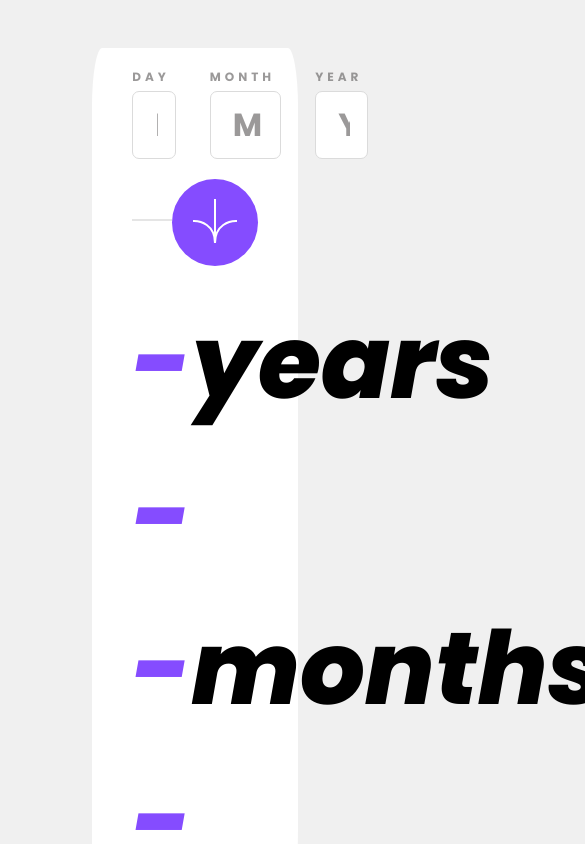
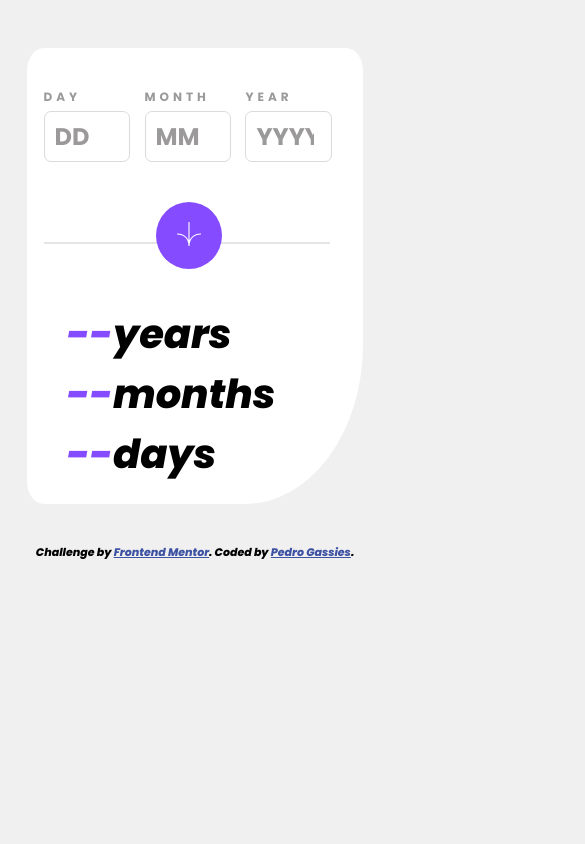
Before and after one commit to PedroGassies/Age_Calculator, a plain HTML site: page index.html in a window 390 px wide. Shown: the top 844 px of the page, 585 px wide, since content can reach past the window. Drawn offline with Linux system fonts and the light colour scheme.

Commit message:
version mobile + calcul de l'âge sans gestion des bugs

```diff
--- a/index.html
+++ b/index.html
@@ -7,7 +7,7 @@
   <!-- displays site properly based on user's device -->
   <link href="style.css" rel="stylesheet">
   <link rel="icon" type="image/png" sizes="32x32" href="./assets/images/favicon-32x32.png">
-
+  <script src="script.js"></script>
   <title>Frontend Mentor | Age calculator app</title>
 
   <!-- Feel free to remove these styles or customise in your own stylesheet 👍 -->
@@ -44,7 +44,7 @@
 
         <label>
           <span></span>
-          <button type="submit">
+          <button id="calculateAge" type="submit">
             <svg xmlns="http://www.w3.org/2000/svg" width="46" height="44" viewBox="0 0 46 44">
               <g fill="none" stroke="#FFF" stroke-width="2">
                 <path d="M1 22.019C8.333 21.686 23 25.616 23 44M23 44V0M45 22.019C37.667 21.686 23 25.616 23 44" />
@@ -58,15 +58,15 @@
 
     <div class="result">
       <div>
-        <p>--</p>
+        <p id="years">--</p>
         <p>years</p>
       </div>
       <div>
-        <p>--</p>
+        <p id="months">--</p>
         <p>months</p>
       </div>
       <div>
-        <p>--</p>
+        <p id="days">--</p>
         <p>days</p>
       </div>
 
--- /dev/null
+++ b/script.js
@@ -0,0 +1,41 @@
+function calculateAge(birthYear,birthMonth, birthDay){
+    const today= new Date();
+    const birthDate=new Date(birthYear, birthMonth -1, birthDay); //les jours commencent à 0
+
+    let years = today.getFullYear() - birthDate.getFullYear();
+    let months = today.getMonth()- birthDate.getMonth();
+    let days = today.getDate() - birthDate.getDate();
+
+    if (days < 0){
+        months --;
+        const lastMonth = new Date(today.getFullYear(),today.getMonth(),0);
+        days+=lastMonth.getDate(); //si jour négatif, on ajoute le nombre de jours du dernier mois
+    //cas concret: 25 avril en date et on est le 10 mai: 10-25=-15, -15+30=15 (30 jours en avril)
+    }
+
+    if (months < 0){
+        years --;
+        months+=12; // si mois négatif, on ajoute 12 aux nombre de mois
+    }
+
+    return {years, months, days};
+}
+
+function handleSubmit(event){
+    event.preventDefault();
+    const day= parseInt(document.getElementById('day').value, 10); //on récupère la valeur avec.value, parseInt permet de convertir la chaîne de caractères en nombre, 10 pour la base décimale
+    const month= parseInt(document.getElementById('month').value, 10);
+    const year= parseInt(document.getElementById('year').value, 10);
+
+
+const age= calculateAge(year, month, day); // appel de la fonction après avoir récupérée les valeurs, converties en nombres.
+
+document.getElementById('years').textContent = age.years;
+document.getElementById('months').textContent = age.months;
+document.getElementById('days').textContent = age.days;
+}
+
+document.addEventListener('DOMContentLoaded', function() {
+    const form = document.querySelector('form');
+    form.addEventListener('submit', handleSubmit); //appel de la fonction lorsque l'on envoie le formulaire
+});
--- a/style.css
+++ b/style.css
@@ -25,26 +25,24 @@ section{
     width: 55%;
     border-radius:5% 5% 35% 5%;
 }
-.form,.result{
-    margin: 20px 40px;
-}
+
 input{
     font-family: 'PoppinsB';
-    font-size: 32px;
+    font-size: 24px;
     border-radius: 7px;
     border: 1px solid hsl(0, 0%, 86%);
-    height:64px;
-    width:100%;
+    height:48px;
+    padding-left:20px;
+    width:90%;
 }
 input::placeholder, .form p{
     opacity: 0.7;
     color: hsl(0, 1%, 44%);
 }
-input::placeholder{
-    padding-left:20px;
-}
+
 .form{
     display:flex;
+    margin:20px 40px 0 40px;
     width:70%;
 }
 .form div{
@@ -60,6 +58,9 @@ input::placeholder{
     letter-spacing: 4px;
     margin-bottom: 5px;
 }
+.result{
+    margin: 20px 40px;
+}
 .result div{
     display: flex;
 }
@@ -68,7 +69,7 @@ p{
     margin:0
 }
 .result p{
-    font-size:102px;
+    font-size:64px;
 
 }
 
@@ -99,3 +100,40 @@ span{
     margin-left: 40px;
     margin-top:40px
 }
+
+@media screen and (max-width: 768px) {
+    section{
+        width: 90%;
+    }
+    .result{
+        margin-top: 60px;
+    }
+    .result p{
+        font-size: 40px;
+    }
+    .form{
+        width: 90%;
+        margin: 40px auto;
+        height: 74px;
+    }
+    .form div{
+        margin-right: 20px;
+    }
+    button{
+        position:absolute;
+        left:40%;
+    }
+    input{
+        height: 64px;
+        padding-left: 10px;
+    }
+    span{
+        width: 95%;
+        margin-left: 5%;
+        margin-right: 10%;
+    }
+    svg{
+        height:24px;
+        width: 26px;
+    }
+    }
```
